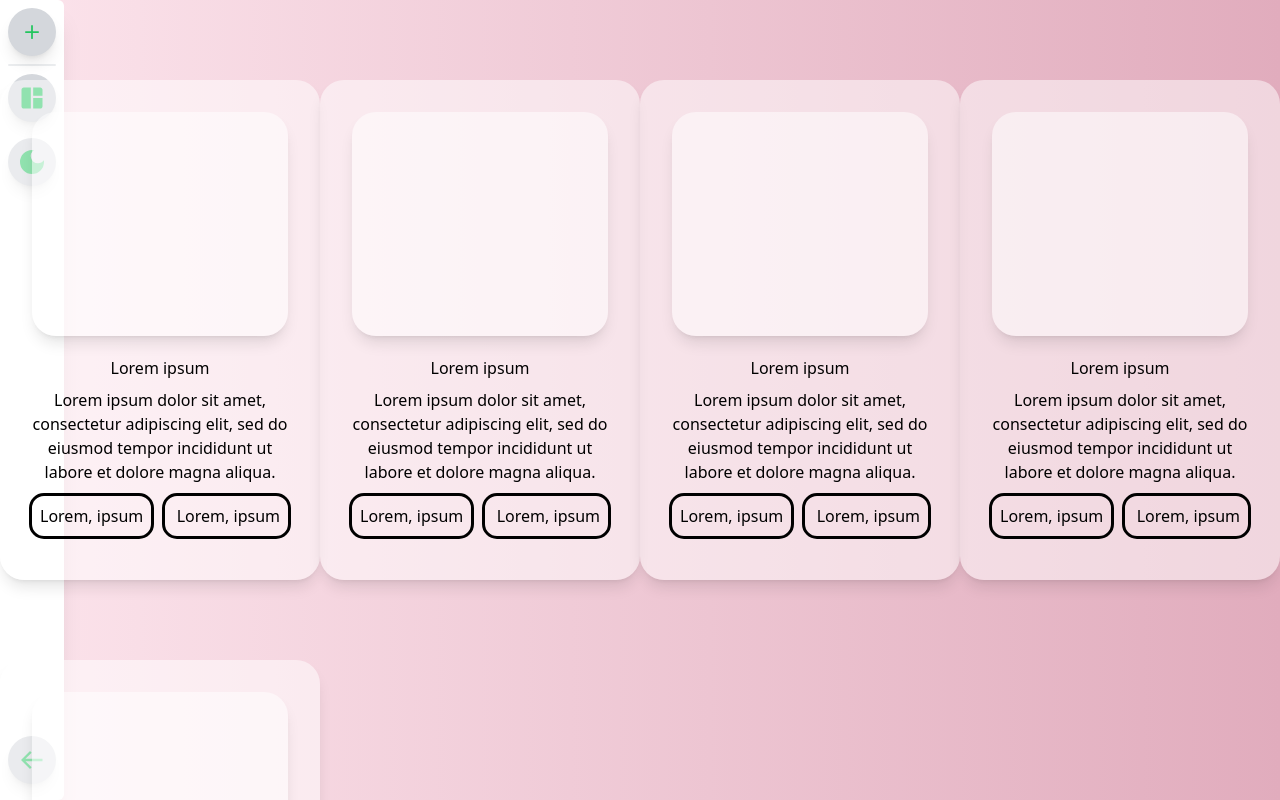
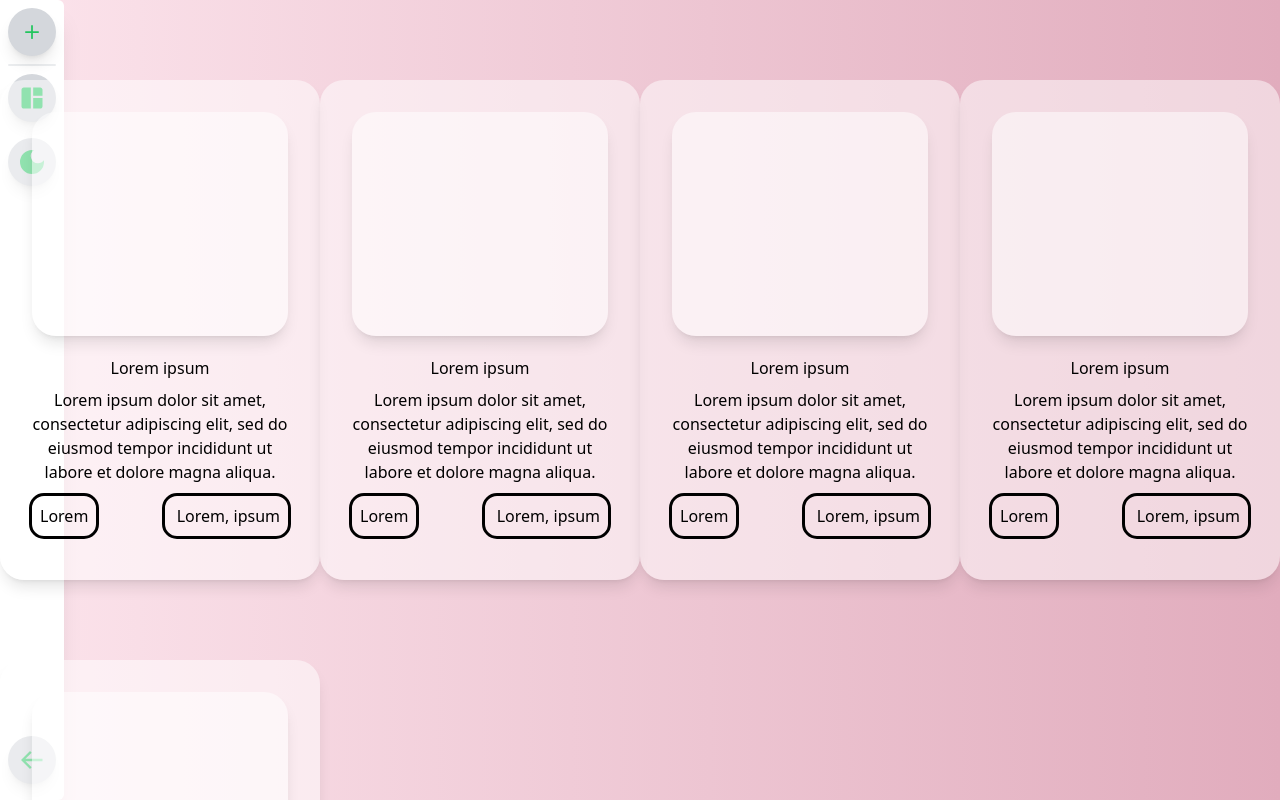
Before and after one commit to bxu134/la-hacks-tech-interview, a React (Create React App) app in the folder discord-todo/: page / in a window 1280 px wide. Both pictures are taken after a click on the icon 238 px from the left and 423 px from the top of the page. Shown: the top 800 px of the page. Built offline with nearby package versions, Linux system fonts and the light colour scheme.

Commit message:
final (for interview)

```diff
--- a/discord-todo/src/App.js
+++ b/discord-todo/src/App.js
@@ -32,7 +32,7 @@ const LandingPage = () => {
         <MdSpaceDashboard
           class="relative flex items-center justify-center
     h-12 w-12 mt-2 mb-2 mx-auto
-  bg-lightmodestartbg hover:bg-lightmodeendbg dark:bg-gray-800
+  bg-lightmodestartbg hover:bg-lightmodeendbg
   text-lightmodeendbg hover:text-white
 rounded-xl
     transition-all duration-150 ease-linear
--- a/discord-todo/src/components/Card.js
+++ b/discord-todo/src/components/Card.js
@@ -22,9 +22,14 @@ export default function Example() {
         </Typography>
       </CardBody>
       <CardFooter divider className="flex items-center justify-between py-3">
-        <Typography variant="small" className="p-2 outline rounded-xl">
-          Lorem, ipsum
-        </Typography>
+        <button className="btn relative inline-flex items-center justify-start overflow-hidden transition-all bg-transparent outline rounded-xl">
+          <span className="w-0 h-full rounded-xl bg-lightmodeendbg dark:bg-darkmodeendbg absolute top-0 left-0 ease-out duration-500 transition-all group-hover:w-full group-hover:h-full -z-1"></span>
+          <span className="w-full text-black transition-colors duration-300 ease-in-out z-10">
+            <Typography variant="small" className="p-2 rounded-xl">
+              Lorem
+            </Typography>
+          </span>
+        </button>
         <Typography
           variant="small"
           color="gray"
--- a/discord-todo/tailwind.config.js
+++ b/discord-todo/tailwind.config.js
@@ -5,6 +5,14 @@ module.exports = {
   darkMode: "class", // class, 'media' or boolean
   theme: {
     extend: {
+      animation: {
+        shine: "shine 1s",
+      },
+      keyframes: {
+        shine: {
+          "100%": { left: "125%" },
+        },
+      },
       colors: {
         gray: {
           900: "#202225",
```
